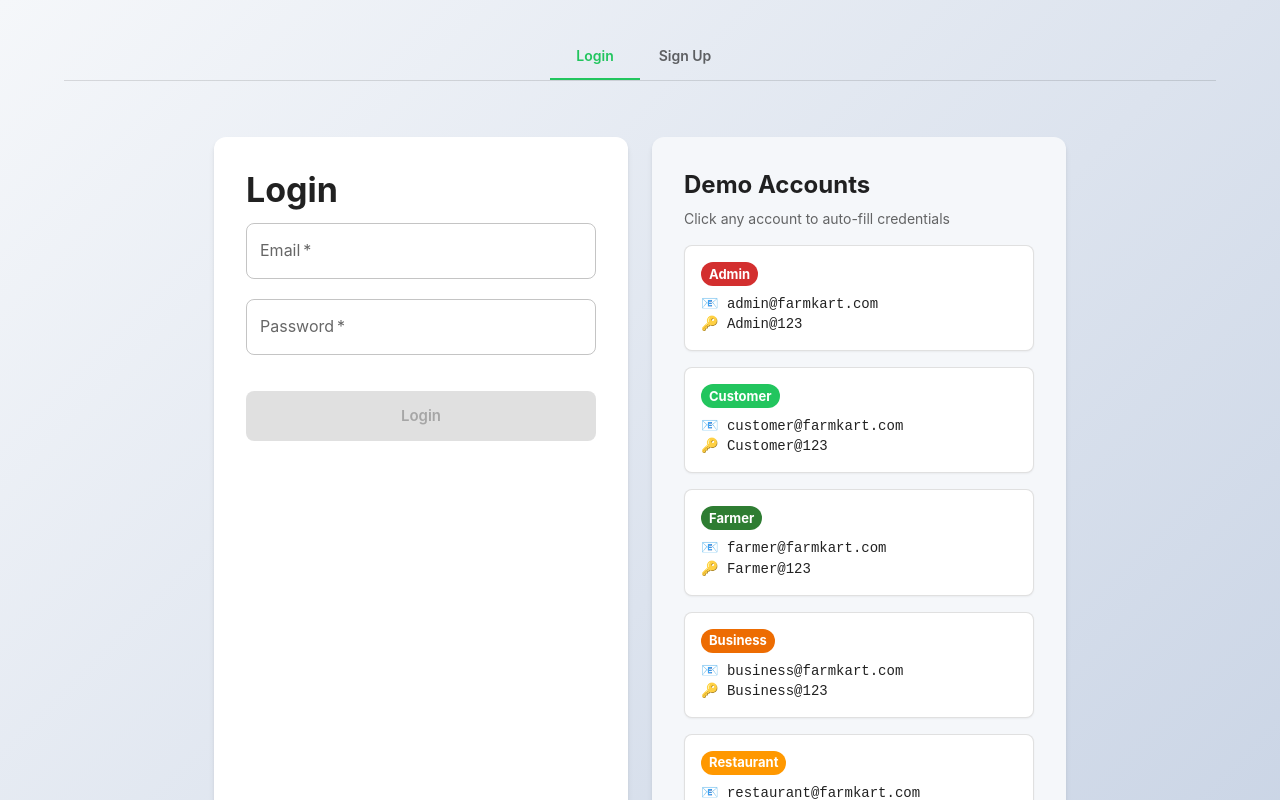
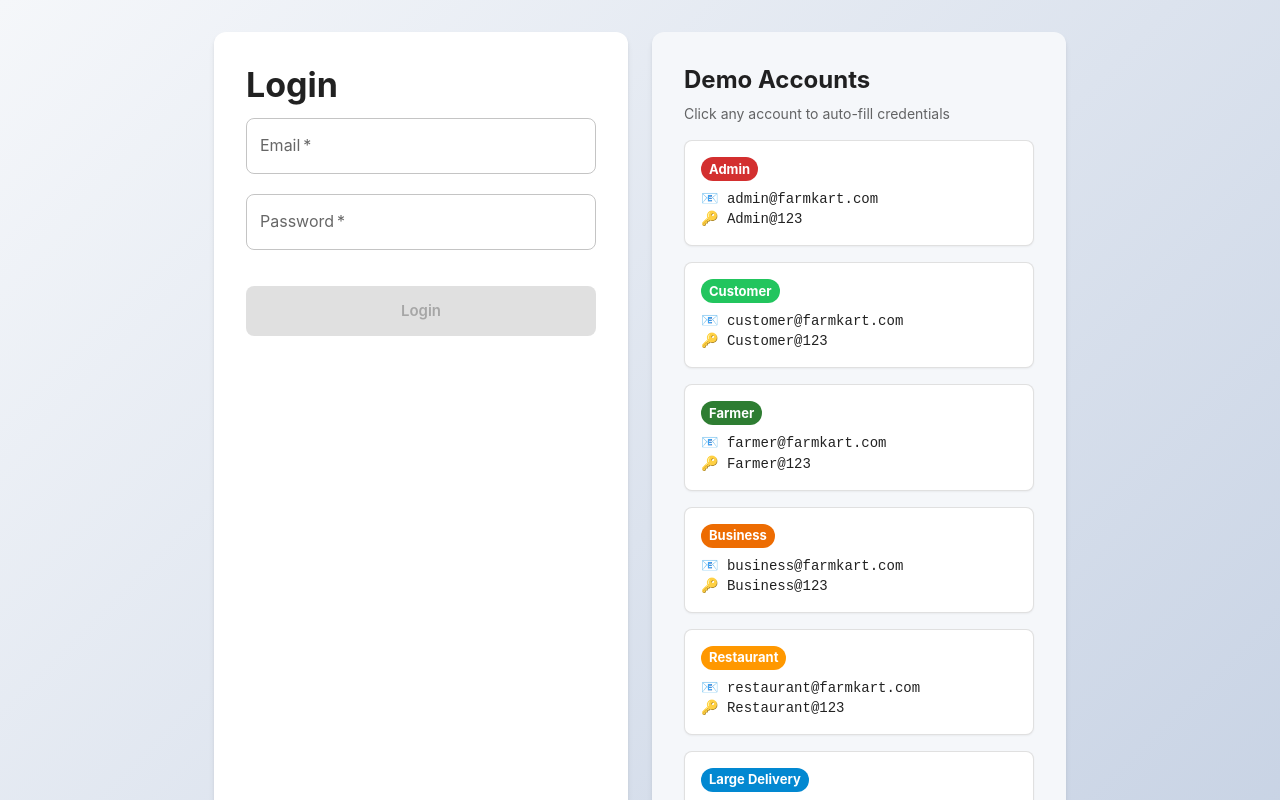
Before and after one commit to ramakrishnareddy9/MSD-Project, a React (Vite) app in the folder FrontEnd/: page /login in a window 1280 px wide. Shown: the top 800 px of the page. Built offline with nearby package versions, Linux system fonts and the light colour scheme; no server answers.

Commit message:
adding changes

```diff
--- a/FrontEnd/src/pages/AuthPage.jsx
+++ b/FrontEnd/src/pages/AuthPage.jsx
@@ -1,31 +1,12 @@
-import { useState } from 'react';
 import { useLocation } from 'react-router-dom';
-import { Container, Box, Tabs, Tab } from '@mui/material';
 import Login from './Login.jsx';
 import Signup from './Signup.jsx';
 
 const AuthPage = () => {
   const location = useLocation();
-  const [activeTab, setActiveTab] = useState(location.pathname === '/signup' ? 1 : 0);
 
-  const handleTabChange = (event, newValue) => {
-    setActiveTab(newValue);
-  };
-
-  return (
-    <Container maxWidth="lg">
-      <Box sx={{ minHeight: '90vh', py: 4 }}>
-        <Box sx={{ borderBottom: 1, borderColor: 'divider', mb: 3 }}>
-          <Tabs value={activeTab} onChange={handleTabChange} centered>
-            <Tab label="Login" />
-            <Tab label="Sign Up" />
-          </Tabs>
-        </Box>
-
-        {activeTab === 0 ? <Login /> : <Signup />}
-      </Box>
-    </Container>
-  );
+  // Simply show Login or Signup based on the route - no tabs, no changes
+  return location.pathname === '/signup' ? <Signup /> : <Login />;
 };
 
 export default AuthPage;
```
